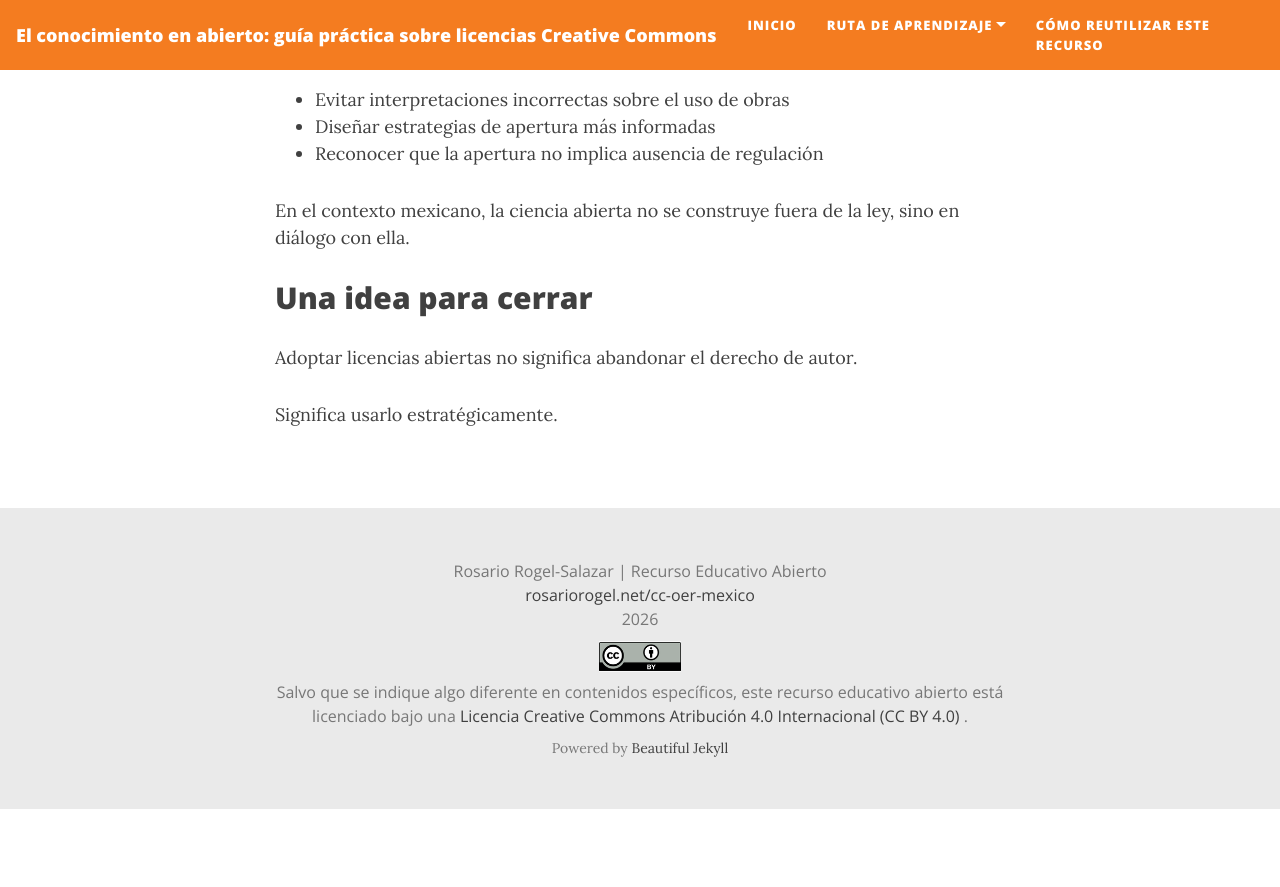
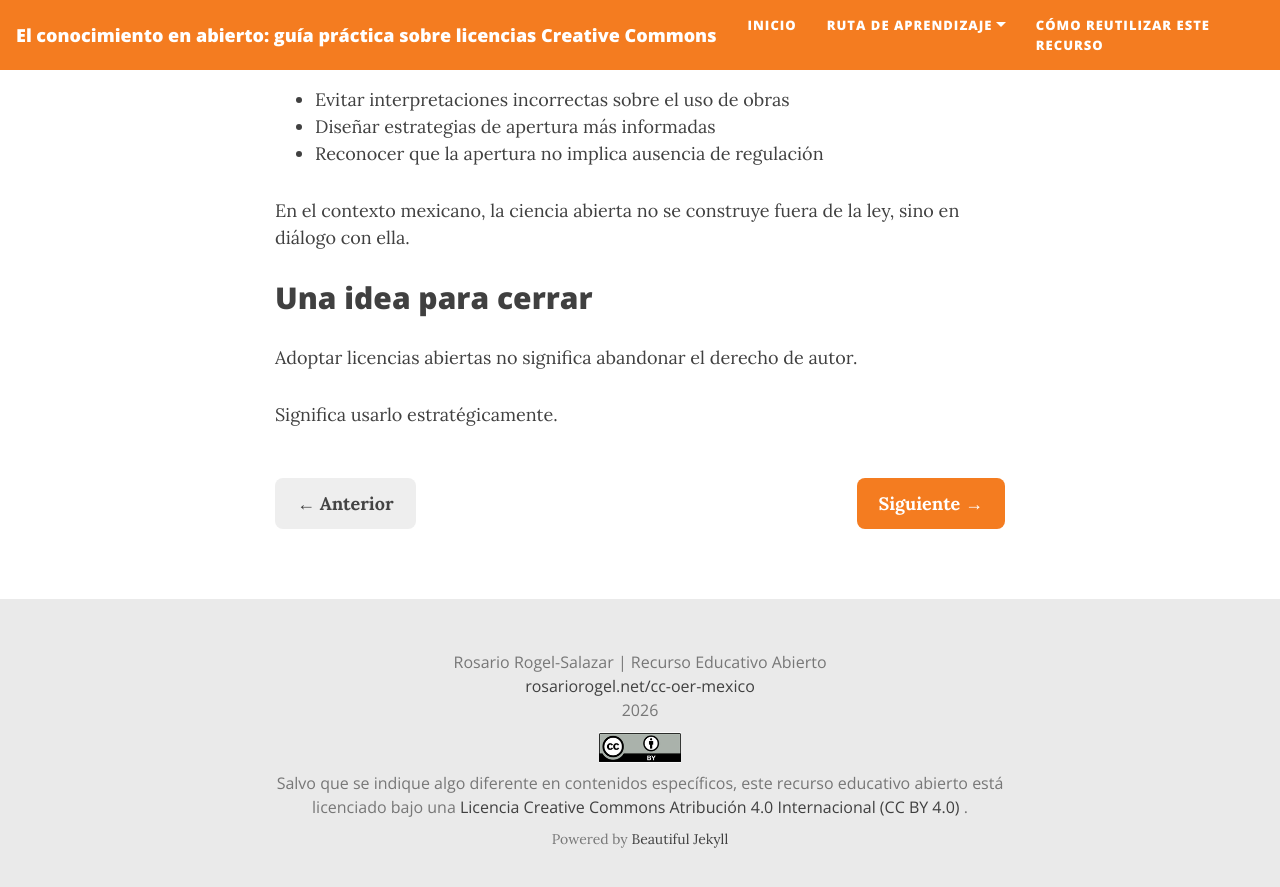
Before and after one commit to rosariorogel/cc-oer-mexico, a Jekyll site: the page built from _pages/lfda-mexico.md, in a window 1280 px wide and 900 px high, scrolled down 3233 px. Shown: the top 887 px of the window. Built offline with Jekyll 4.4.1, drawn with Linux system fonts in a browser that asks for light colours; nearby versions of some CDN libraries; before the commit the page ends 4042 px from its top, so only the background shows below that.

Commit message:
Update lfda-mexico.md

```diff
--- a/_pages/lfda-mexico.md
+++ b/_pages/lfda-mexico.md
@@ -106,3 +106,15 @@ En el contexto mexicano, la ciencia abierta no se construye fuera de la ley, sin
 Adoptar licencias abiertas no significa abandonar el derecho de autor.
 
 Significa usarlo estratégicamente.
+
+<div style="display:flex; justify-content:space-between; align-items:center; margin: 50px 0 20px 0; gap:20px; flex-wrap:wrap;">
+  <a href="{{ '/excepciones-y-limitaciones/' | relative_url }}"
+     style="display:inline-block; padding:12px 22px; background-color:#eeeeee; color:#444; text-decoration:none; border-radius:8px; font-weight:600;">
+    ← Anterior
+  </a>
+
+  <a href="{{ '/como-elegir-licencia/' | relative_url }}"
+     style="display:inline-block; padding:12px 22px; background-color:#f47c20; color:white; text-decoration:none; border-radius:8px; font-weight:600;">
+    Siguiente →
+  </a>
+</div>
```
